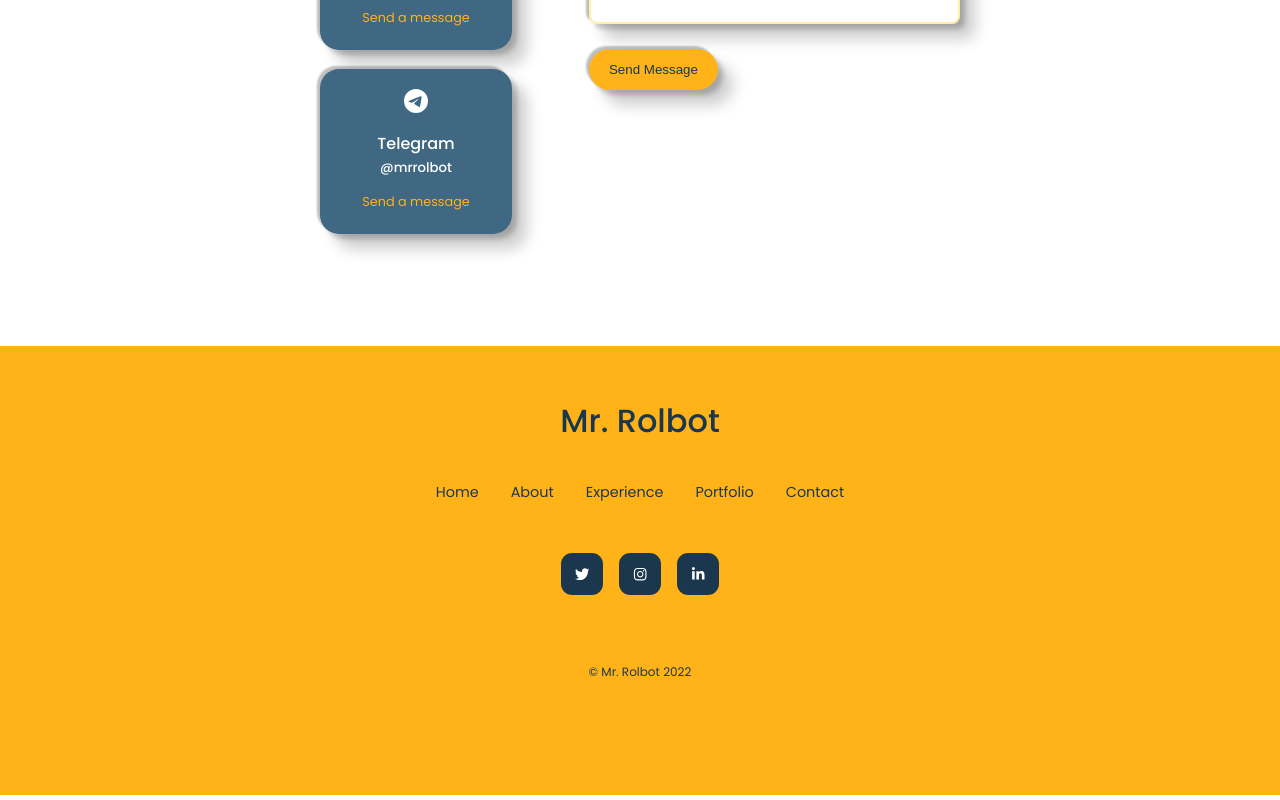
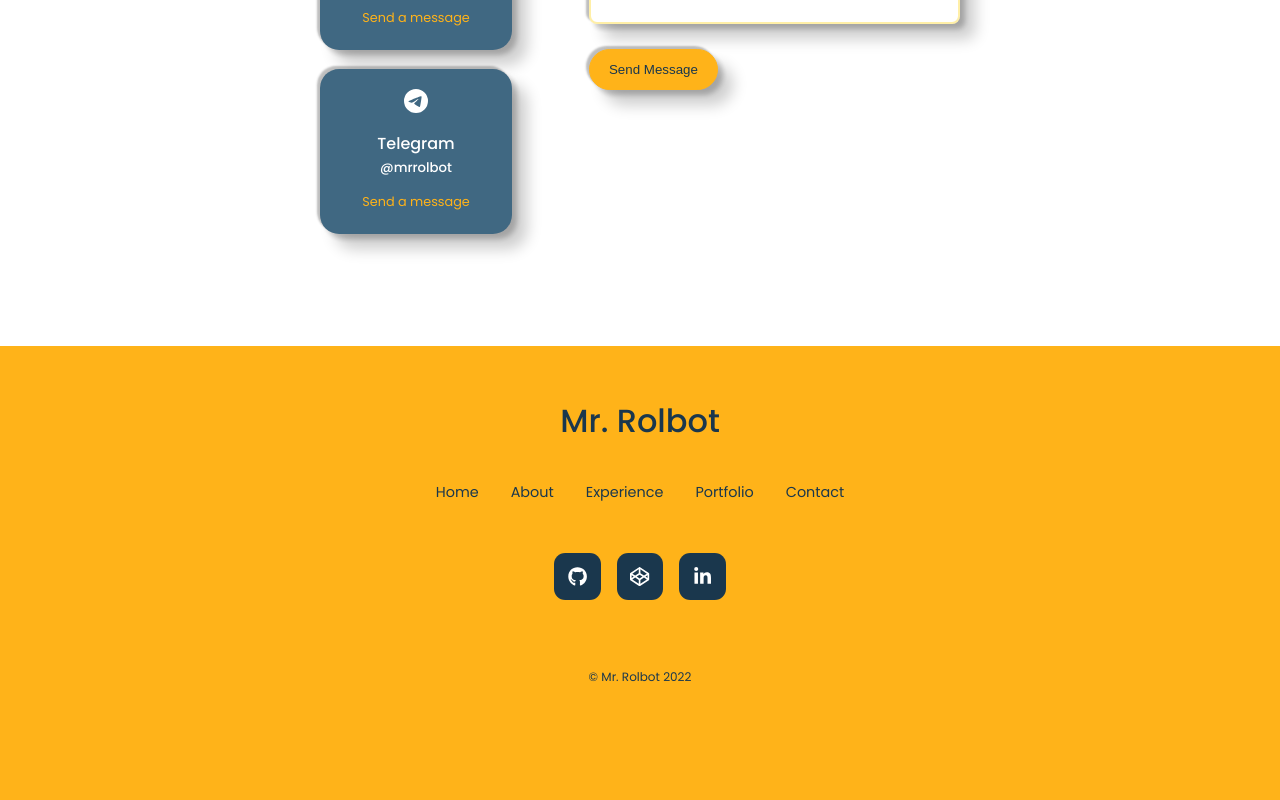
Before and after one commit to mrrolbot23/portfolio2022, a React (Create React App) app: page / in a window 1280 px wide. Shown: the part 4114-4914 px from the top of the page. Built offline with nearby package versions, Linux system fonts and the light colour scheme.

Commit message:
updated footer socials

```diff
--- a/src/components/footer/Footer.css
+++ b/src/components/footer/Footer.css
@@ -33,6 +33,7 @@ footer a {
 }
 
 .footer__socials a {
+    font-size: 1.2rem;
     background: var(--color-bg);
     color: var(--color-white);
     padding: 0.8rem;
--- a/src/components/footer/Footer.jsx
+++ b/src/components/footer/Footer.jsx
@@ -1,5 +1,5 @@
 import React from 'react';
-import {FaTwitter, FaInstagram, FaLinkedinIn} from 'react-icons/fa'
+import {FaCodepen, FaGithub, FaLinkedinIn} from 'react-icons/fa'
 import './Footer.css';
 
 const date = new Date();
@@ -19,8 +19,8 @@ const Footer = () => {
       </ul>
 
       <div className="footer__socials">
-        <a href="https://twitter.com/MrRolbot" target='_blank' rel="noreferrer" ><FaTwitter/></a>
-        <a href="https://www.instagram.com/mrrolbot/" target='_blank' rel="noreferrer" ><FaInstagram/></a>
+        <a href="https://github.com/MrRolbot" target='_blank' rel="noreferrer" ><FaGithub/></a>
+        <a href="https://codepen.io/mrrolbot" target='_blank' rel="noreferrer" ><FaCodepen/></a>
         <a href="https://www.linkedin.com/in/edwin-roldan-delgado-93b067b3/" target='_blank' rel="noreferrer" ><FaLinkedinIn/></a>
       </div>
 
```
